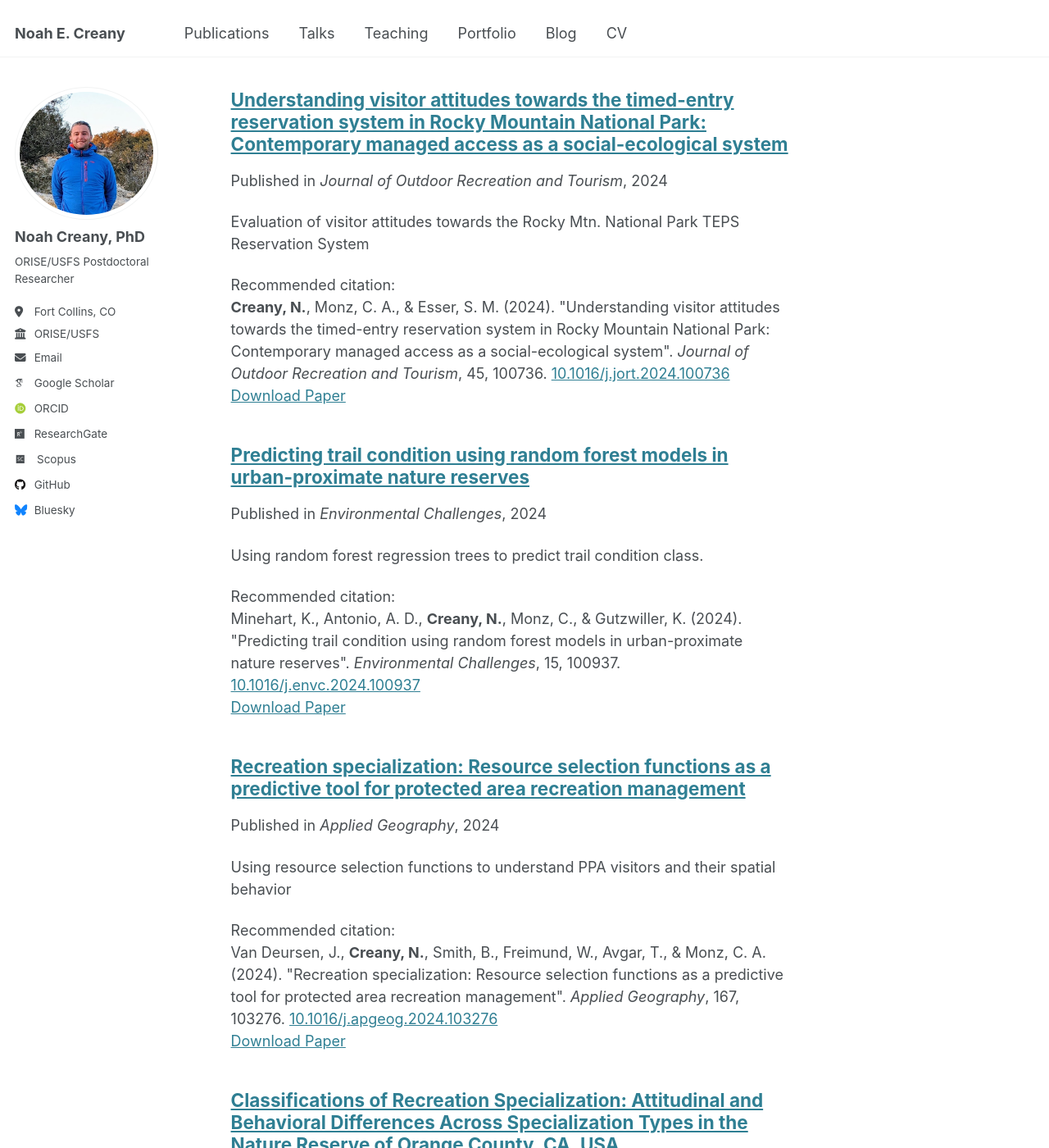
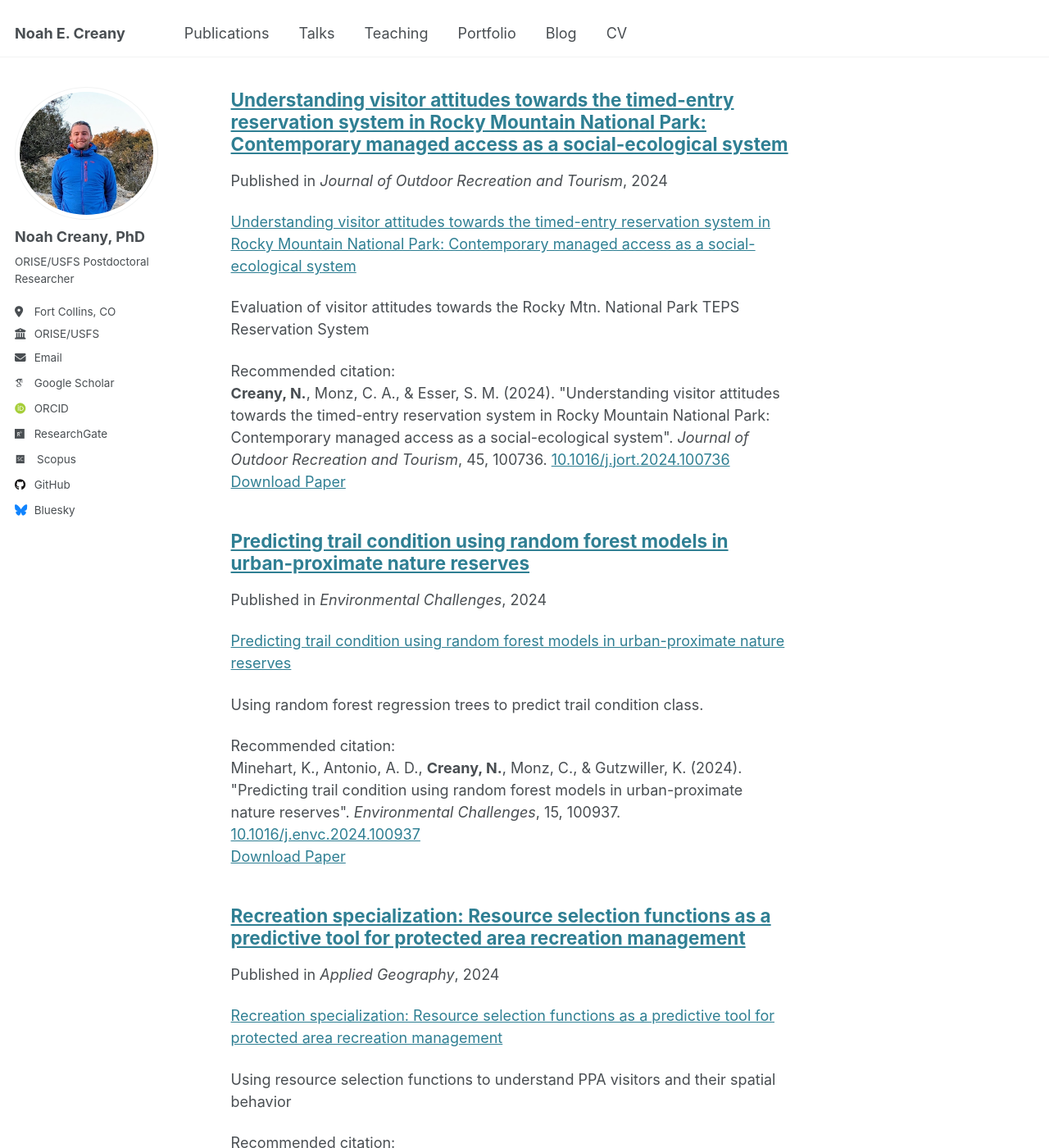
Before and after one commit to noahcreany/noahcreany.github.io, a Jekyll site: the page built from _pages/collection-archive.html, in a window 1280 px wide and 1400 px high, scrolled down 2314 px. Shown: the whole window at 82% size. Built offline with Jekyll 4.4.1, drawn with Linux system fonts in a browser that asks for light colours; some web fonts are replaced; a script that is not in the unit is left out.

Commit message:
Plumx test 2

```diff
--- a/_includes/archive-single.html
+++ b/_includes/archive-single.html
@@ -46,6 +46,11 @@
          <p class="page__date"><strong><i class="fa fa-fw fa-calendar" aria-hidden="true"></i> {{ site.data.ui-text[site.locale].date_label | default: "Published:" }}</strong> <time datetime="{{ post.date | default: "1900-01-01" | date_to_xmlschema }}">{{ post.date | default: "1900-01-01" | date: "%B %d, %Y" }}</time></p>
         {% endif %}
 
+    {% if post.collection == 'publications' and post.widget %}
+      <p>{{ post.widget }}</p>
+      <script type="text/javascript" src="//cdn.plu.mx/widget-popup.js"></script>
+    {% endif %}
+
     {% if post.excerpt and site.read_more != 'enabled' %}
     <p class="archive__item-excerpt" itemprop="description">{{ post.excerpt | markdownify }}</p>
     {% elsif post.excerpt and site.read_more == 'enabled' %}
@@ -66,5 +71,7 @@
       <p><a href="{{ post.slidesurl }}">Download Slides</a></p>
     {% endif %}
 
+
+
   </article>
 </div>
--- a/_publications/Minehart_Predicting_2024.md
+++ b/_publications/Minehart_Predicting_2024.md
@@ -9,4 +9,5 @@ venue: 'Environmental Challenges'
 paperurl: 'http://noahcreany.github.io/files/Minehart_Predicting_2024.pdf'
 citation: 'Minehart, K., Antonio, A. D., <strong>Creany, N.</strong>, Monz, C., & Gutzwiller, K. (2024). &quot;Predicting trail condition using random forest models in urban-proximate nature reserves&quot;. <i>Environmental Challenges</i>, 15, 100937.
 <a href="https://doi.org/10.1016/j.envc.2024.100937">10.1016/j.envc.2024.100937</a>'
+widget: '<a href="https://plu.mx/plum/a/?doi=10.1016%2Fj.envc.2024.100937" data-popup="right" data-badge="true" class="plumx-plum-print-popup plum-bigben-theme" data-site="plum" data-hide-when-empty="true">Predicting trail condition using random forest models in urban-proximate nature reserves</a>'
 ---
--- a/_publications/VanDeursen_Specialization_2024.md
+++ b/_publications/VanDeursen_Specialization_2024.md
@@ -9,4 +9,5 @@ venue: 'Applied Geography'
 paperurl: 'http://noahcreany.github.io/files/VanDeursen_Specialization_2024.pdf'
 citation: 'Van Deursen, J., <strong>Creany, N.</strong>, Smith, B., Freimund, W., Avgar, T., & Monz, C. A. (2024). &quot;Recreation specialization: Resource selection functions as a predictive tool for protected area recreation management&quot;. <i>Applied Geography</i>,  167, 103276.
 <a href="https://doi.org/10.1016/j.apgeog.2024.103276">10.1016/j.apgeog.2024.103276</a>'
+widget: '<a href="https://plu.mx/plum/a/?doi=10.1016%2Fj.apgeog.2024.103276" data-popup="right" data-badge="true" class="plumx-plum-print-popup plum-bigben-theme" data-site="plum" data-hide-when-empty="true">Recreation specialization: Resource selection functions as a predictive tool for protected area recreation management</a>'
 ---
--- a/markdown_generator/publications.py
+++ b/markdown_generator/publications.py
@@ -88,6 +88,9 @@ for row, item in publications.iterrows():
 
     md += "\ncitation: '" + html_escape(item.citation) + "'"
 
+    if 'widget' in item and len(str(item.widget)) > 5:
+        md += "\nwidget: '" + item.widget + "'"
+
     md += "\n---"
 
     ## Markdown description for individual page
```
